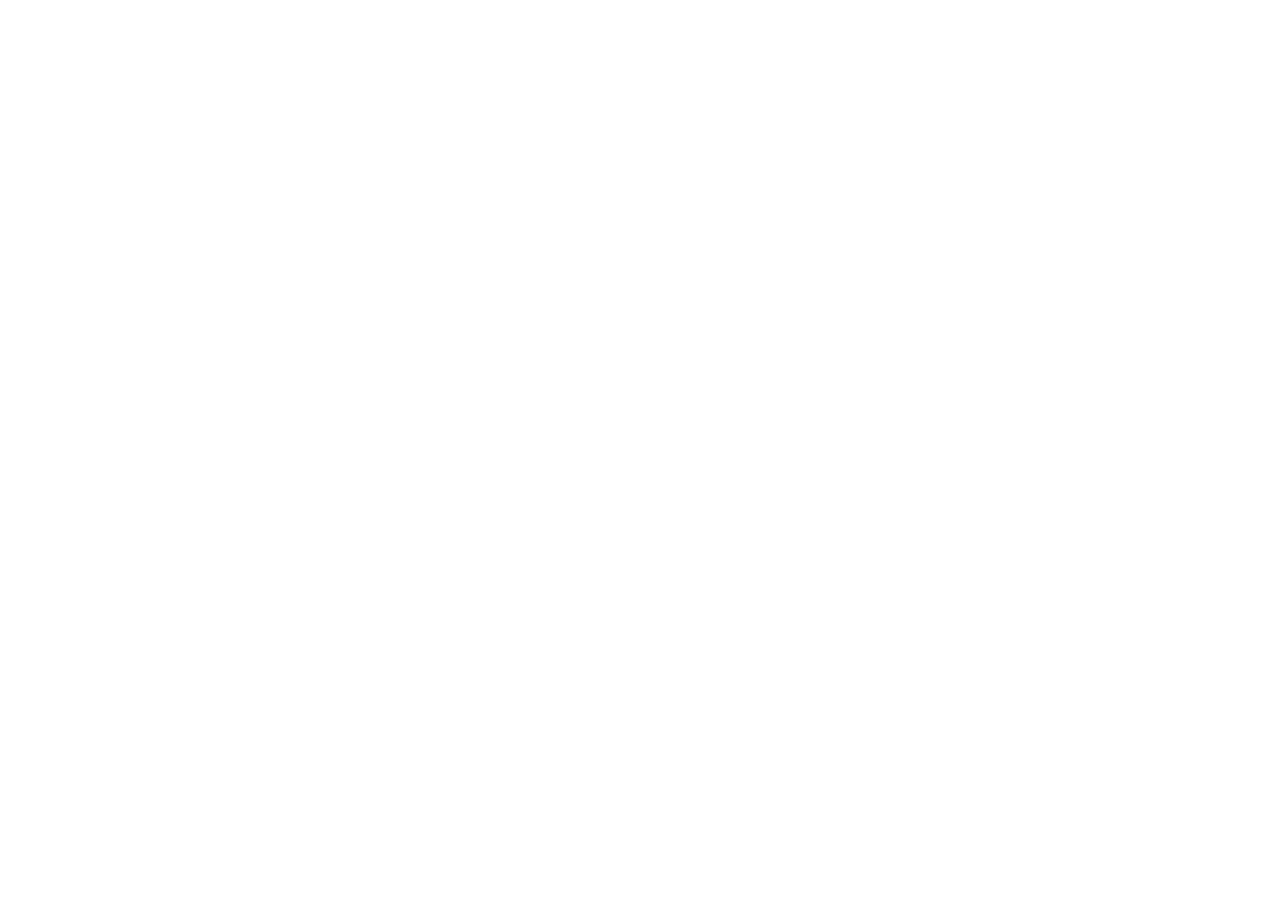
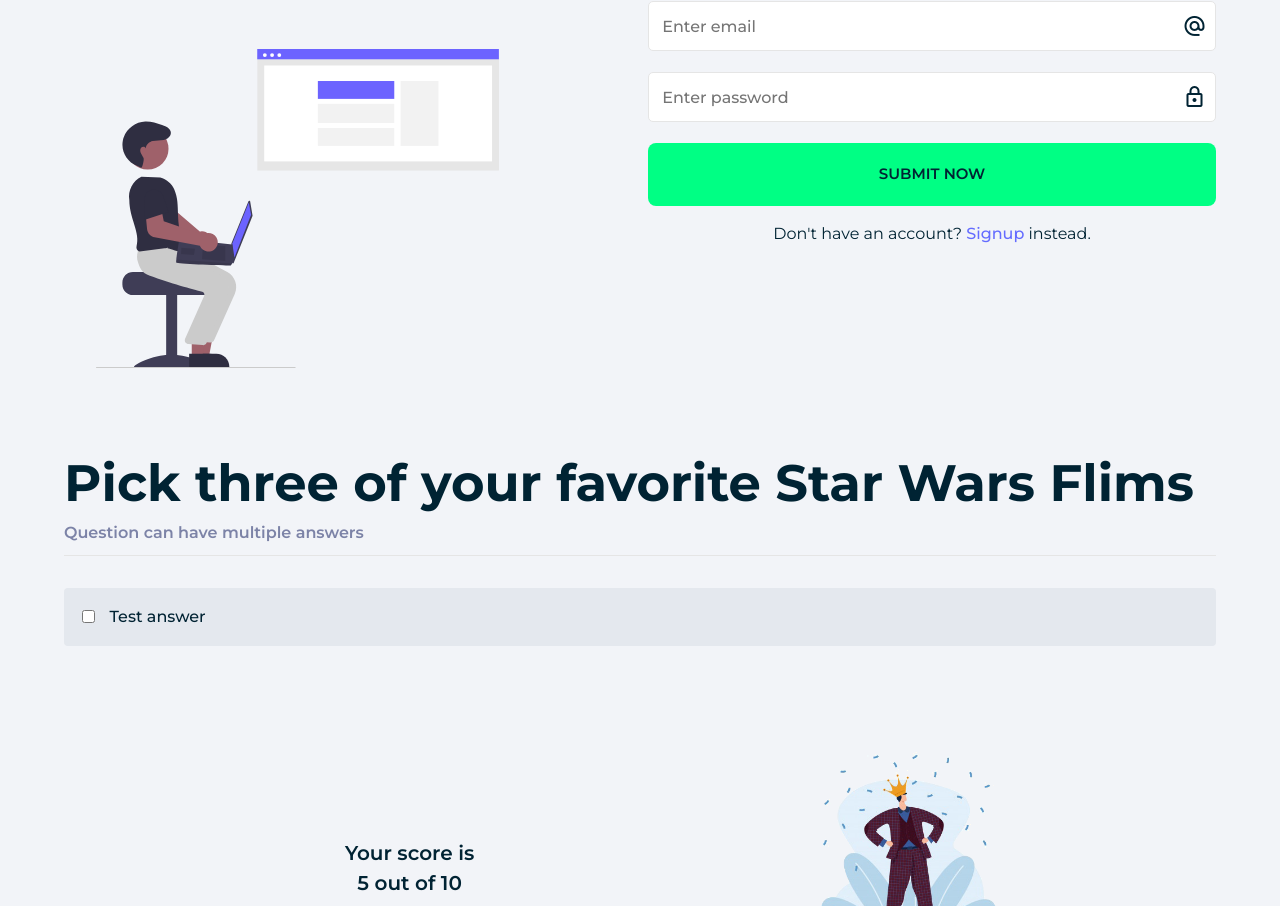
Before and after one commit to jahid-cuet/react-quiz-application, a React (Vite) app: page / in a window 1280 px wide. Shown: the part 1894-2800 px from the top of the page. Before the commit the page ends 800 px from the top, so only its background shows below. Built offline with nearby package versions, Linux system fonts and the light colour scheme.

Commit message:
Result-page-done

```diff
--- a/package.json
+++ b/package.json
@@ -11,7 +11,8 @@
   },
   "dependencies": {
     "react": "^19.1.1",
-    "react-dom": "^19.1.1"
+    "react-dom": "^19.1.1",
+    "react-router-dom": "^7.9.5"
   },
   "devDependencies": {
     "@eslint/js": "^9.36.0",
--- /dev/null
+++ b/src/components/Analysis.jsx
@@ -0,0 +1,12 @@
+import classes from "../styles/Analysis.module.css";
+import Question from "./Question";
+
+export default function Analysis() {
+  return (
+    <div className={classes.analysis}>
+      <h1>Question Analysis</h1>
+      <h4>You answerd 5 out of 10 questions correctly</h4>
+      <Question />
+    </div>
+  );
+}
--- a/src/components/App.jsx
+++ b/src/components/App.jsx
@@ -1,17 +1,19 @@
 import "../styles/App.css";
 import Layout from "./Layout";
-// import Home from "./pages/Home";
-// import Login from "./pages/Login";
+import Home from "./pages/Home";
+import Login from "./pages/Login";
 import Quiz from "./pages/Quiz";
-// import Signup from "./pages/Signup";
+import Result from "./pages/Result";
+import Signup from "./pages/Signup";
 
 function App() {
   return (
     <Layout>
-      {/* <Home />
+      <Home />
       <Signup />
-      <Login /> */}
+      <Login />
       <Quiz />
+      <Result />
     </Layout>
   );
 }
--- /dev/null
+++ b/src/components/Question.jsx
@@ -0,0 +1,14 @@
+import classes from "../styles/Question.module.css";
+import Answers from "./Answers";
+
+export default function Question() {
+  return (
+    <div className={classes.question}>
+      <div className={classes.qtitle}>
+        <span className="material-icons-outlined"> help_outline </span>
+        Here goes the question from Learn with Sumit?
+      </div>
+      <Answers />
+    </div>
+  );
+}
--- /dev/null
+++ b/src/components/Summary.jsx
@@ -0,0 +1,18 @@
+import image from "../assets/images/success.png";
+import classes from "../styles/Summary.module.css";
+
+export default function Summary() {
+  return (
+    <div className={classes.summary}>
+      <div className={classes.point}>
+        <p className={classes.score}>
+          Your score is <br />5 out of 10
+        </p>
+      </div>
+
+      <div className={classes.badge}>
+        <img src={image} alt="Success" />
+      </div>
+    </div>
+  );
+}
--- /dev/null
+++ b/src/components/pages/Result.jsx
@@ -0,0 +1,11 @@
+import Analysis from "../Analysis";
+import Summary from "../Summary";
+
+export default function Result() {
+  return (
+    <>
+      <Summary />
+      <Analysis />
+    </>
+  );
+}
--- /dev/null
+++ b/src/styles/Analysis.module.css
@@ -0,0 +1,3 @@
+.analysis {
+  margin: 2rem auto;
+}
--- /dev/null
+++ b/src/styles/Question.module.css
@@ -0,0 +1,18 @@
+.question {
+  background-color: white;
+  padding: 10px;
+  margin: 1rem 0;
+  border-radius: 4px;
+}
+
+.qtitle {
+  display: flex;
+  gap: 5px;
+  align-items: center;
+  color: var(--fontPrimary);
+  font-weight: 600;
+}
+
+.qtitle span {
+  color: var(--active);
+}
--- /dev/null
+++ b/src/styles/Summary.module.css
@@ -0,0 +1,49 @@
+.summary {
+  width: 80%;
+  margin: 0 auto;
+  display: flex;
+  justify-content: space-between;
+}
+
+@media only screen and (max-width: 800px) {
+  .summary {
+    flex-direction: column;
+    align-items: center;
+  }
+}
+
+.point {
+  width: 50%;
+  display: grid;
+  justify-content: center;
+  place-items: center;
+  position: relative;
+}
+
+.score {
+  width: 400px;
+  text-align: center;
+  font-size: 20px;
+  font-weight: 600;
+}
+
+.badge {
+  text-align: center;
+  height: 300px;
+  padding: 1rem;
+  display: flex;
+  justify-content: center;
+  align-items: center;
+}
+
+.badge img {
+  width: 100%;
+  height: 100%;
+  object-fit: cover;
+}
+
+@media only screen and (max-width: 800px) {
+  .badge {
+    width: 100%;
+  }
+}
```
Also changed, not shown: 1 other file (tests, documents, lock files or other folders).
